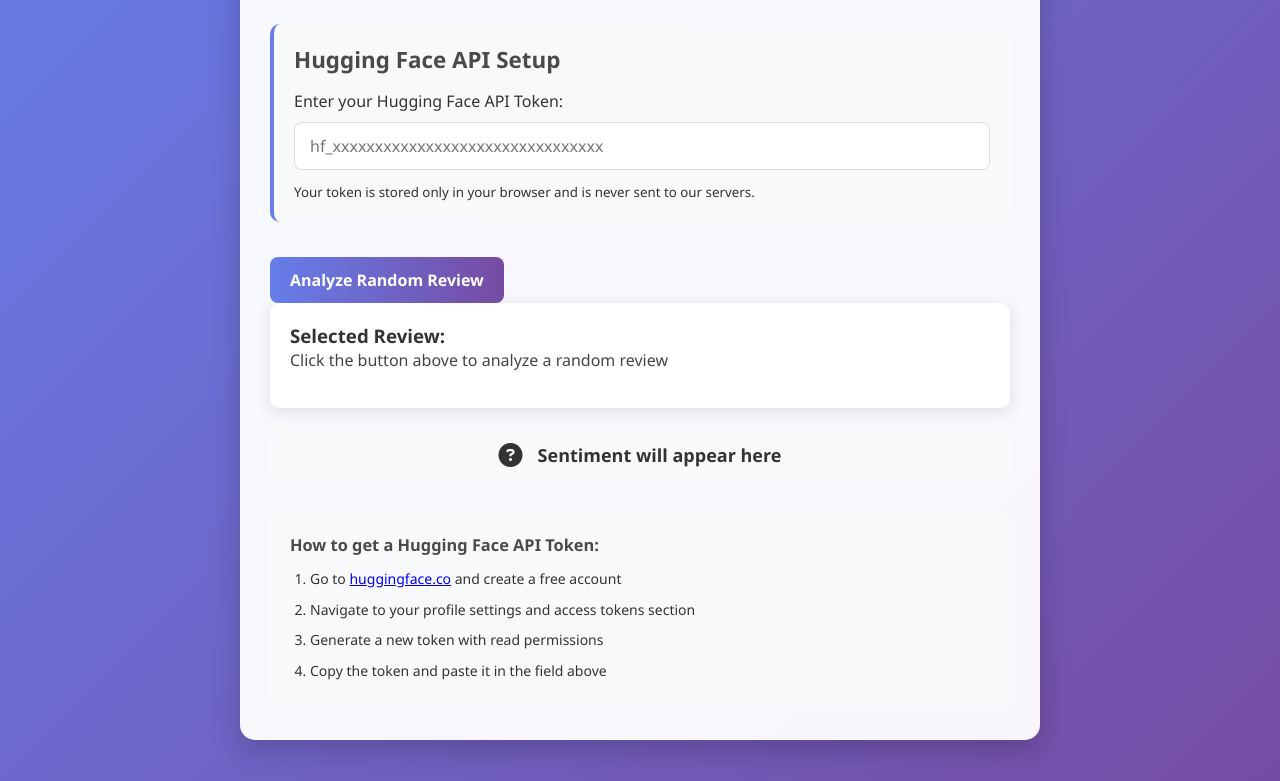
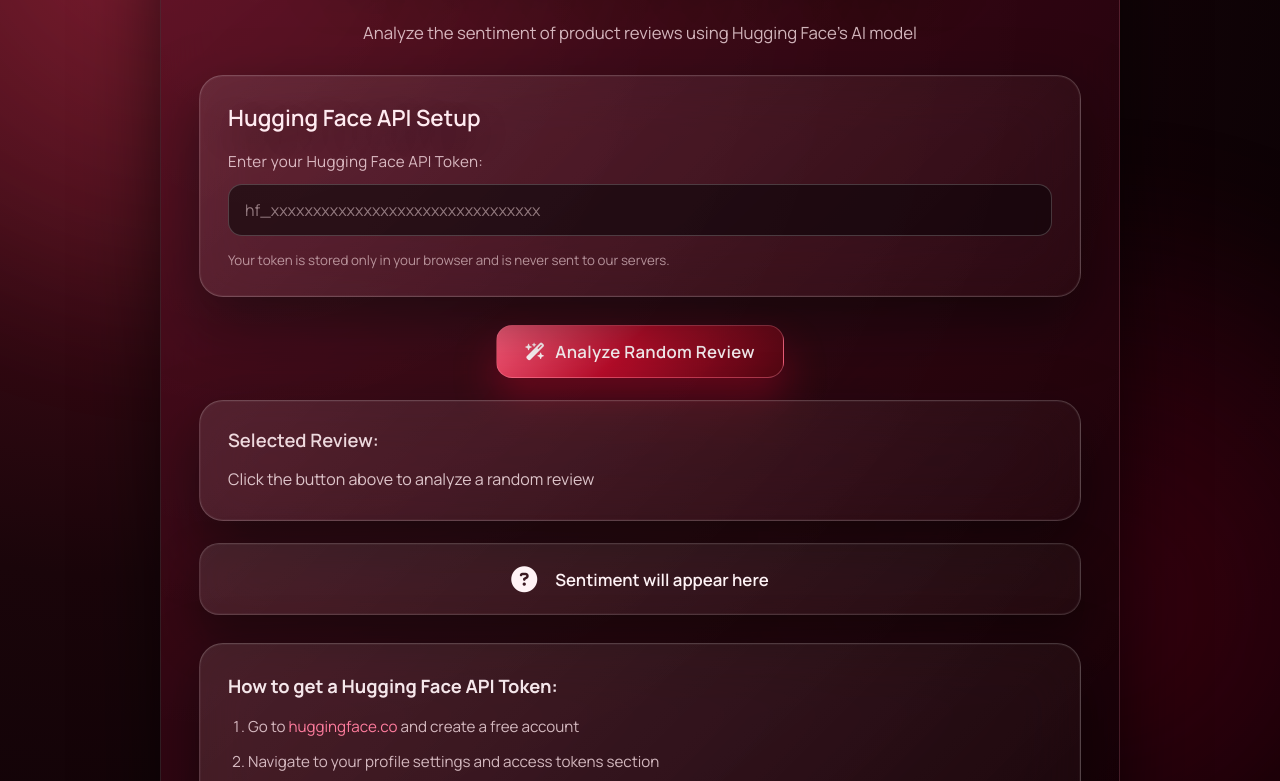
Before and after one commit to profit2040/AiBusiness, a plain HTML site: page lesson1/index.html in a window 1280 px wide. Shown: the part 170-951 px from the top of the page. Drawn offline with nearby package versions, Linux system fonts and the light colour scheme.

Commit message:
Update index.html

```diff
--- a/lesson1/index.html
+++ b/lesson1/index.html
@@ -7,168 +7,260 @@
     <link rel="stylesheet" href="https://cdnjs.cloudflare.com/ajax/libs/font-awesome/6.4.0/css/all.min.css">
     <script src="https://cdnjs.cloudflare.com/ajax/libs/PapaParse/5.3.2/papaparse.min.js"></script>
     <style>
+        @import url('https://fonts.googleapis.com/css2?family=Manrope:wght@400;600;700&display=swap');
+
         * {
             box-sizing: border-box;
             margin: 0;
             padding: 0;
-            font-family: 'Segoe UI', Tahoma, Geneva, Verdana, sans-serif;
+            font-family: 'Manrope', 'Segoe UI', Tahoma, Geneva, Verdana, sans-serif;
+            color: inherit;
         }
 
         body {
-            background: linear-gradient(135deg, #667eea 0%, #764ba2 100%);
-            color: #333;
+            background: radial-gradient(120% 120% at 10% 10%, #5a0f1f 0%, #1a050a 45%, #040002 100%);
+            color: #fce9ef;
             min-height: 100vh;
-            padding: 20px;
+            padding: 48px 20px;
             display: flex;
             flex-direction: column;
             align-items: center;
+            justify-content: center;
+            position: relative;
+            overflow-x: hidden;
+        }
+
+        body::before,
+        body::after {
+            content: '';
+            position: fixed;
+            border-radius: 50%;
+            filter: blur(65px);
+            opacity: 0.45;
+            z-index: 0;
+        }
+
+        body::before {
+            width: 65vw;
+            height: 65vw;
+            top: -28vw;
+            left: -18vw;
+            background: radial-gradient(circle at center, rgba(255, 87, 115, 0.45), rgba(0, 0, 0, 0));
+            animation: glow 14s ease-in-out infinite alternate;
+        }
+
+        body::after {
+            width: 52vw;
+            height: 52vw;
+            bottom: -24vw;
+            right: -12vw;
+            background: radial-gradient(circle at center, rgba(139, 0, 36, 0.6), rgba(0, 0, 0, 0));
+            animation: glow 18s ease-in-out infinite alternate-reverse;
+        }
+
+        @keyframes glow {
+            from {
+                transform: scale(1);
+                opacity: 0.45;
+            }
+            to {
+                transform: scale(1.12);
+                opacity: 0.65;
+            }
         }
 
         .container {
-            background-color: rgba(255, 255, 255, 0.95);
-            border-radius: 15px;
-            box-shadow: 0 10px 30px rgba(0, 0, 0, 0.2);
-            width: 90%;
-            max-width: 800px;
-            padding: 30px;
-            margin: 20px 0;
+            position: relative;
+            z-index: 1;
+            width: min(960px, 100%);
+            padding: 44px 38px;
+            border-radius: 28px;
+            background: linear-gradient(135deg, rgba(84, 0, 23, 0.72), rgba(18, 0, 6, 0.92));
+            border: 1px solid rgba(255, 255, 255, 0.12);
+            box-shadow: 0 40px 80px rgba(0, 0, 0, 0.6);
+            backdrop-filter: blur(30px);
+            display: flex;
+            flex-direction: column;
+            gap: 28px;
+        }
+
+        .container::after {
+            content: '';
+            position: absolute;
+            inset: 0;
+            border-radius: inherit;
+            pointer-events: none;
+            background: radial-gradient(120% 120% at 10% 10%, rgba(255, 255, 255, 0.12), rgba(255, 255, 255, 0));
+            mix-blend-mode: screen;
+            opacity: 0.4;
         }
 
         h1 {
             text-align: center;
-            color: #4a4a4a;
-            margin-bottom: 20px;
-            font-size: 2.2rem;
+            margin-bottom: 6px;
+            font-size: clamp(2.2rem, 4.4vw, 2.8rem);
+            font-weight: 700;
+            letter-spacing: 1px;
+            color: #fff3f7;
+            text-shadow: 0 18px 45px rgba(0, 0, 0, 0.6);
         }
 
         .description {
             text-align: center;
-            margin-bottom: 30px;
-            color: #666;
-            line-height: 1.6;
+            color: rgba(255, 230, 236, 0.78);
+            line-height: 1.75;
+            font-size: 1.05rem;
+            max-width: 640px;
+            margin: 0 auto;
+        }
+
+        .glass-card {
+            position: relative;
+            background: linear-gradient(135deg, rgba(255, 255, 255, 0.1), rgba(255, 255, 255, 0.02));
+            border-radius: 24px;
+            padding: 26px 28px;
+            border: 1px solid rgba(255, 255, 255, 0.18);
+            box-shadow: inset 0 0 0 1px rgba(255, 255, 255, 0.04), 0 24px 60px rgba(0, 0, 0, 0.55);
+            backdrop-filter: blur(28px);
+            overflow: hidden;
+        }
+
+        .glass-card::before {
+            content: '';
+            position: absolute;
+            inset: -120% 40% 60% -40%;
+            background: linear-gradient(135deg, rgba(255, 255, 255, 0.55), rgba(255, 255, 255, 0));
+            opacity: 0;
+            transform: translateY(0);
+            transition: opacity 0.6s ease, transform 0.6s ease;
+            z-index: 0;
+        }
+
+        .glass-card:hover::before {
+            opacity: 0.35;
+            transform: translateY(-8%);
+        }
+
+        .glass-card > * {
+            position: relative;
+            z-index: 1;
         }
 
         .api-section {
-            margin-bottom: 25px;
-            padding: 20px;
-            background-color: #f8f9fa;
-            border-radius: 10px;
-            border-left: 4px solid #667eea;
+            display: flex;
+            flex-direction: column;
+            gap: 18px;
         }
 
         .api-section h2 {
-            margin-bottom: 15px;
-            color: #4a4a4a;
             font-size: 1.4rem;
+            color: #ffeaf0;
+            font-weight: 600;
+            text-shadow: 0 12px 30px rgba(0, 0, 0, 0.4);
         }
 
         .api-input {
             display: flex;
             flex-direction: column;
-            gap: 10px;
+            gap: 12px;
+        }
+
+        label {
+            color: rgba(255, 227, 235, 0.78);
+            font-size: 0.95rem;
+            letter-spacing: 0.02em;
         }
 
         input[type="text"] {
-            padding: 12px 15px;
-            border: 1px solid #ddd;
-            border-radius: 8px;
-            font-size: 16px;
-            transition: border-color 0.3s;
+            padding: 14px 16px;
+            border: 1px solid rgba(255, 255, 255, 0.2);
+            border-radius: 14px;
+            font-size: 1rem;
+            color: #ffeef5;
+            background: rgba(14, 1, 6, 0.7);
+            transition: border-color 0.3s ease, box-shadow 0.3s ease, transform 0.3s ease;
+        }
+
+        input[type="text"]::placeholder {
+            color: rgba(255, 227, 232, 0.5);
         }
 
         input[type="text"]:focus {
-            border-color: #667eea;
+            border-color: rgba(255, 76, 106, 0.85);
             outline: none;
-            box-shadow: 0 0 0 2px rgba(102, 126, 234, 0.2);
+            box-shadow: 0 0 0 4px rgba(255, 76, 106, 0.18);
+            transform: translateY(-1px);
+        }
+
+        small {
+            color: rgba(255, 226, 232, 0.6);
         }
 
         button {
-            background: linear-gradient(to right, #667eea, #764ba2);
-            color: white;
-            border: none;
-            padding: 12px 20px;
-            border-radius: 8px;
+            background: linear-gradient(135deg, #ff5a7a 0%, #b60624 45%, #4d010c 100%);
+            color: #fff6f8;
+            border: 1px solid rgba(255, 125, 150, 0.4);
+            padding: 14px 28px;
+            border-radius: 16px;
             cursor: pointer;
-            font-size: 16px;
+            font-size: 1.05rem;
             font-weight: 600;
-            transition: transform 0.2s, box-shadow 0.2s;
-            margin-top: 10px;
+            display: inline-flex;
+            align-items: center;
+            justify-content: center;
+            gap: 10px;
+            letter-spacing: 0.02em;
+            transition: transform 0.25s ease, box-shadow 0.25s ease, filter 0.25s ease;
+            box-shadow: 0 22px 40px rgba(176, 6, 36, 0.45);
         }
 
         button:hover {
-            transform: translateY(-2px);
-            box-shadow: 0 5px 15px rgba(0, 0, 0, 0.2);
+            transform: translateY(-3px) scale(1.01);
+            box-shadow: 0 26px 60px rgba(255, 64, 102, 0.55);
+            filter: brightness(1.05);
         }
 
         button:active {
-            transform: translateY(0);
+            transform: translateY(0) scale(0.99);
+        }
+
+        button:disabled {
+            opacity: 0.6;
+            cursor: not-allowed;
+            box-shadow: none;
+            filter: saturate(0.6);
+        }
+
+        button i {
+            font-size: 1.1rem;
         }
 
         .review-section {
-            margin-bottom: 25px;
+            display: flex;
+            flex-direction: column;
+            gap: 22px;
         }
 
-        .review-card {
-            background-color: white;
-            border-radius: 10px;
-            padding: 20px;
-            box-shadow: 0 4px 15px rgba(0, 0, 0, 0.1);
-            margin-bottom: 20px;
-        }
-
-        .review-text {
-            line-height: 1.6;
-            margin-bottom: 15px;
-            font-size: 16px;
-            color: #444;
-        }
-
-        .sentiment-result {
-            display: flex;
-            align-items: center;
-            justify-content: center;
-            gap: 15px;
-            padding: 15px;
-            border-radius: 10px;
-            margin-top: 20px;
-            background-color: #f8f9fa;
-            font-weight: bold;
-            font-size: 18px;
-        }
-
-        .positive {
-            color: #28a745;
-            border: 2px solid #28a745;
-        }
-
-        .negative {
-            color: #dc3545;
-            border: 2px solid #dc3545;
-        }
-
-        .neutral {
-            color: #ffc107;
-            border: 2px solid #ffc107;
-        }
-
-        .icon {
-            font-size: 24px;
+        #analyze-btn {
+            align-self: center;
         }
 
         .loading {
             display: none;
-            text-align: center;
-            margin: 20px 0;
+            flex-direction: column;
+            align-items: center;
+            gap: 14px;
+            padding: 20px 0;
+            color: rgba(255, 229, 236, 0.75);
         }
 
         .spinner {
-            border: 4px solid rgba(0, 0, 0, 0.1);
-            border-left: 4px solid #667eea;
+            border: 4px solid rgba(255, 255, 255, 0.1);
+            border-left: 4px solid #ff4c6a;
             border-radius: 50%;
-            width: 30px;
-            height: 30px;
+            width: 34px;
+            height: 34px;
             animation: spin 1s linear infinite;
-            margin: 0 auto;
         }
 
         @keyframes spin {
@@ -177,56 +269,140 @@
         }
 
         .error {
-            color: #dc3545;
-            padding: 10px;
-            border-radius: 5px;
-            background-color: #f8d7da;
-            border: 1px solid #f5c6cb;
-            margin: 10px 0;
             display: none;
+            color: #ffc6d0;
+            padding: 14px 18px;
+            border-radius: 14px;
+            background: rgba(255, 74, 104, 0.12);
+            border: 1px solid rgba(255, 99, 130, 0.35);
+            backdrop-filter: blur(12px);
+        }
+
+        .review-card {
+            display: flex;
+            flex-direction: column;
+            gap: 12px;
+        }
+
+        .review-card h3 {
+            font-size: 1.15rem;
+            color: rgba(255, 236, 241, 0.9);
+            font-weight: 600;
+        }
+
+        .review-text {
+            line-height: 1.8;
+            font-size: 1rem;
+            color: rgba(255, 233, 238, 0.82);
+        }
+
+        .sentiment-result {
+            display: flex;
+            align-items: center;
+            justify-content: center;
+            gap: 18px;
+            padding: 22px;
+            border-radius: 20px;
+            border: 1px solid rgba(255, 255, 255, 0.14);
+            background: linear-gradient(135deg, rgba(255, 255, 255, 0.1), rgba(255, 255, 255, 0.03));
+            font-weight: 600;
+            font-size: 1.05rem;
+            color: #fff3f6;
+            box-shadow: inset 0 0 0 1px rgba(255, 255, 255, 0.04), 0 22px 45px rgba(0, 0, 0, 0.45);
+        }
+
+        .sentiment-result.positive {
+            border-color: rgba(64, 239, 172, 0.6);
+            box-shadow: 0 0 35px rgba(64, 239, 172, 0.35);
+            background: linear-gradient(135deg, rgba(64, 239, 172, 0.18), rgba(20, 1, 10, 0.8));
+        }
+
+        .sentiment-result.negative {
+            border-color: rgba(255, 92, 92, 0.65);
+            box-shadow: 0 0 35px rgba(255, 92, 92, 0.35);
+            background: linear-gradient(135deg, rgba(255, 92, 92, 0.22), rgba(20, 1, 8, 0.85));
+        }
+
+        .sentiment-result.neutral {
+            border-color: rgba(255, 214, 126, 0.55);
+            box-shadow: 0 0 35px rgba(255, 214, 126, 0.32);
+            background: linear-gradient(135deg, rgba(255, 214, 126, 0.18), rgba(19, 1, 9, 0.82));
+        }
+
+        .icon {
+            font-size: 26px;
         }
 
         .instructions {
-            margin-top: 30px;
-            padding: 20px;
-            background-color: #f8f9fa;
-            border-radius: 10px;
-            font-size: 14px;
-            line-height: 1.6;
+            font-size: 0.95rem;
+            line-height: 1.75;
+            color: rgba(255, 230, 236, 0.78);
         }
 
         .instructions h3 {
-            margin-bottom: 10px;
-            color: #4a4a4a;
+            margin-bottom: 12px;
+            color: rgba(255, 241, 245, 0.95);
+            font-size: 1.15rem;
         }
 
         .instructions ol {
             padding-left: 20px;
+            display: flex;
+            flex-direction: column;
+            gap: 8px;
         }
 
-        .instructions li {
-            margin-bottom: 8px;
+        a {
+            color: #ff7a9c;
+            text-decoration: none;
+            transition: color 0.2s ease;
+        }
+
+        a:hover {
+            color: #ff93b1;
         }
 
         footer {
             text-align: center;
-            margin-top: 30px;
-            color: rgba(255, 255, 255, 0.8);
-            font-size: 14px;
+            color: rgba(255, 229, 236, 0.55);
+            font-size: 0.9rem;
+            margin-top: 12px;
         }
 
-        @media (max-width: 600px) {
-            .container {
-                width: 95%;
-                padding: 20px;
+        @media (max-width: 768px) {
+            body {
+                padding: 32px 16px;
             }
 
-            h1 {
-                font-size: 1.8rem;
+            .container {
+                padding: 34px 24px;
+                gap: 24px;
+            }
+
+            .glass-card {
+                padding: 22px;
             }
 
             button {
                 width: 100%;
+            }
+
+            #analyze-btn {
+                width: 100%;
+            }
+        }
+
+        @media (max-width: 480px) {
+            h1 {
+                font-size: 2rem;
+            }
+
+            .description {
+                font-size: 0.95rem;
+            }
+
+            .container {
+                padding: 28px 18px;
             }
         }
     </style>
@@ -236,7 +412,7 @@
         <h1>Review Sentiment Analyzer</h1>
         <p class="description">Analyze the sentiment of product reviews using Hugging Face's AI model</p>
 
-        <div class="api-section">
+        <div class="api-section glass-card">
             <h2>Hugging Face API Setup</h2>
             <div class="api-input">
                 <label for="api-token">Enter your Hugging Face API Token:</label>
@@ -246,7 +422,7 @@
         </div>
 
         <div class="review-section">
-            <button id="analyze-btn">Analyze Random Review</button>
+            <button id="analyze-btn"><i class="fas fa-wand-magic-sparkles"></i> Analyze Random Review</button>
 
             <div class="loading">
                 <div class="spinner"></div>
@@ -255,18 +431,18 @@
 
             <div class="error" id="error-message"></div>
 
-            <div class="review-card">
+            <div class="review-card glass-card">
                 <h3>Selected Review:</h3>
                 <p class="review-text" id="review-text">Click the button above to analyze a random review</p>
             </div>
 
-            <div class="sentiment-result" id="sentiment-result">
+            <div class="sentiment-result glass-card" id="sentiment-result">
                 <i class="fas fa-question-circle icon"></i>
                 <span>Sentiment will appear here</span>
             </div>
         </div>
 
-        <div class="instructions">
+        <div class="instructions glass-card">
             <h3>How to get a Hugging Face API Token:</h3>
             <ol>
                 <li>Go to <a href="https://huggingface.co/" target="_blank">huggingface.co</a> and create a free account</li>
```
